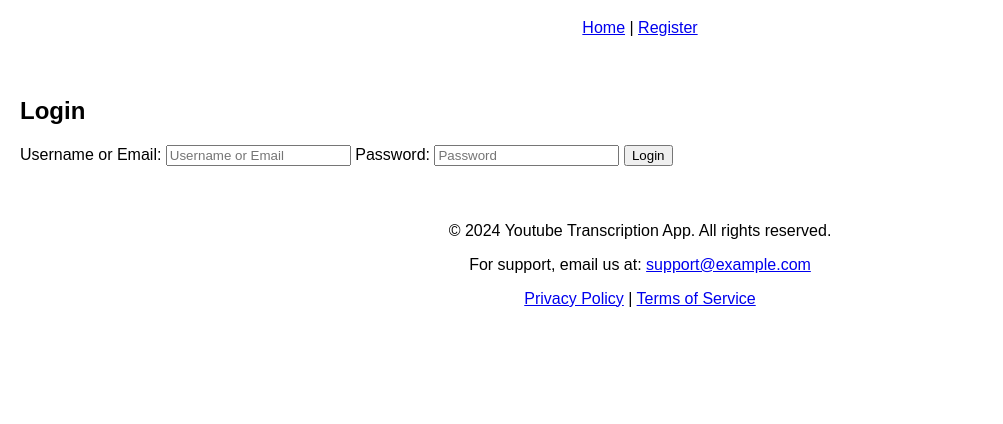
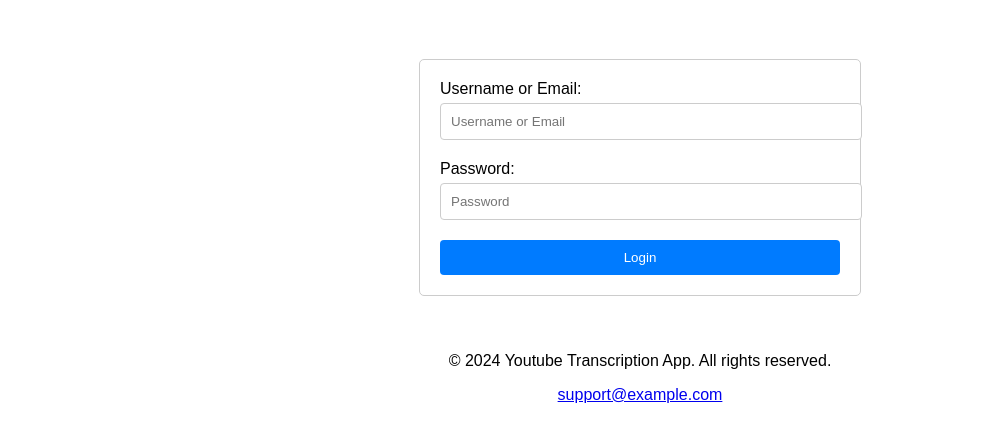
Before and after one commit to seffradev/youtube-transcription-service, a plain HTML site: page web/templates/login.html in a window 1280 px wide. Shown: the part 385-809 px from the top of the page, without its empty margins (0-1003 px from the left). Drawn offline with Linux system fonts and the light colour scheme; files that its build step writes are made by us from their sources.

Commit message:
feat(frontend):refactor <= 80 char width, readability, ease of maintenance

```diff
--- a/web/templates/login.html
+++ b/web/templates/login.html
@@ -4,7 +4,7 @@
 <head>
     <meta charset="UTF-8">
     <meta name="viewport" content="width=device-width, initial-scale=1.0">
-    <title>YouTube Transcription App</title>
+    <title>Login - YouTube Transcription App</title>
     <link rel="stylesheet" href="style.css">
 </head>
 
@@ -12,15 +12,10 @@
     <img src="https://http.cat/200.jpg" id="status-image" alt="picture of cat depicting status of request" />
     <header>
         <h1>Login to YouTube Transcription Service</h1>
-        <!-- Navigation Links (Register, Login, etc.) -->
-        <nav>
-            <a href="index.html">Home</a> | <a href="register.html">Register</a>
-        </nav>
     </header>
     <main>
         <!-- Login Form -->
-        <form id="login-form">
-            <h2>Login</h2>
+        <form id="login-form" class="auth-form">
             <label for="login-username">Username or Email:</label>
             <input type="text" id="login-username" name="username" placeholder="Username or Email" required>
             <label for="login-password">Password:</label>
@@ -32,12 +27,8 @@
         <!-- Footer Content -->
         <!-- Consider including copyright information, contact details, or links to privacy policy. -->
         <p>&copy; 2024 Youtube Transcription App. All rights reserved.</p>
-        <p>For support, email us at: <a href="mailto:support@example.com">support@example.com</a></p>
-        <nav>
-            <a href="/privacy-policy.html">Privacy Policy</a> | <a href="/terms-of-service.html">Terms of Service</a>
-        </nav>
+        <a href="mailto:support@example.com">support@example.com</a>
     </footer>
-    <script src="script.js"></script>
 </body>
 
 </html>
```
